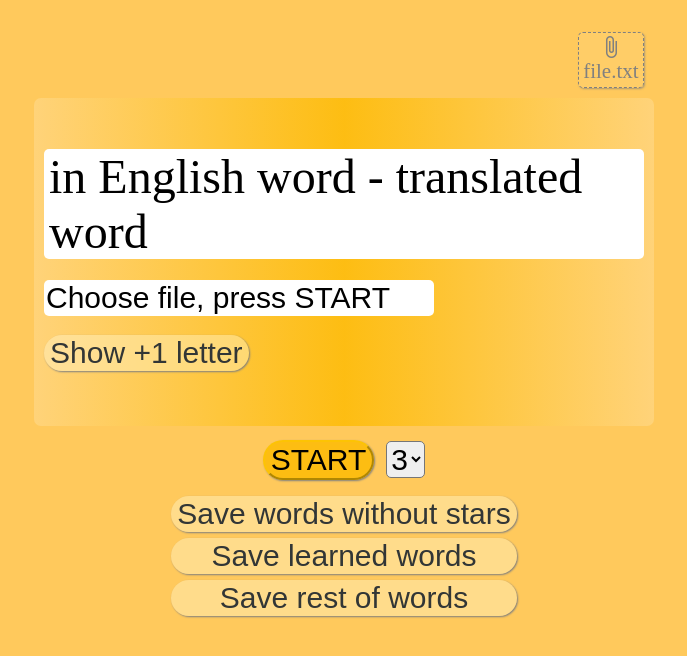
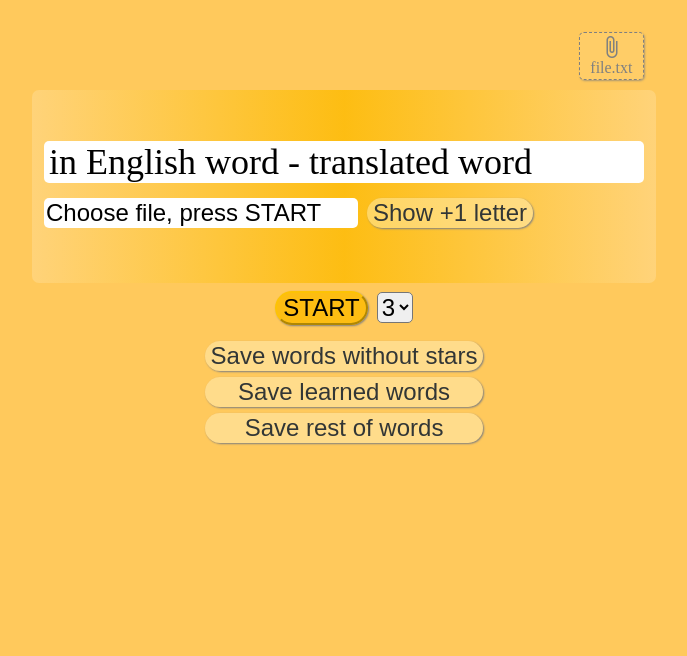
Before and after one commit to Srr233/LearnNewWordsEasier, a plain HTML site: page index.html in a window 1280 px wide. Shown: the whole page, without its empty margins (296-983 px from the left). Drawn offline with Linux system fonts and the light colour scheme.

Commit message:
adaptiveFix1

```diff
--- a/style.css
+++ b/style.css
@@ -1,8 +1,8 @@
 :root {
-    font-size: 10px;
+    /* font-size: 10px; */
 }
 body {
-    font-size: 1.6rem;
+    font-size: 4.5vh;
     background-color: #ffc95c;
     margin: 0;
 }
@@ -10,7 +10,6 @@ body {
     margin: 0 auto;
     display: flex;
     justify-content: center;
-    /* align-items: center; */
     height: 100vh;
     min-width: 320px;
     max-width: 600px;
@@ -49,7 +48,7 @@ input {
     border: none;
 }
 input, select, button {
-    font-size: 1rem;
+    font-size: 3vh;
     border-radius: 5px;
 }
 .choosingFileBlock {
@@ -75,7 +74,7 @@ input, select, button {
     transition:border 300ms ease;
     cursor:pointer;
     text-align:center;
-    font-size: 0.7rem;
+    font-size: 2vh;
     background-color: rgba(255, 246, 206, 0.103);
     box-shadow: 1px 1px 2px rgba(128, 128, 128, 0.644);
 }
@@ -99,7 +98,7 @@ input, select, button {
 }
 .wordsBox {
     width: 100%;
-    padding: 0 10px 4vw 10px;
+    padding: 0 1.5vh 4vw 1.5vh;
     background: linear-gradient(to right, #fffffb2f, rgba(253, 187, 4, 0.836), #fffffb2f);
     border-radius: 7px;
 
```
